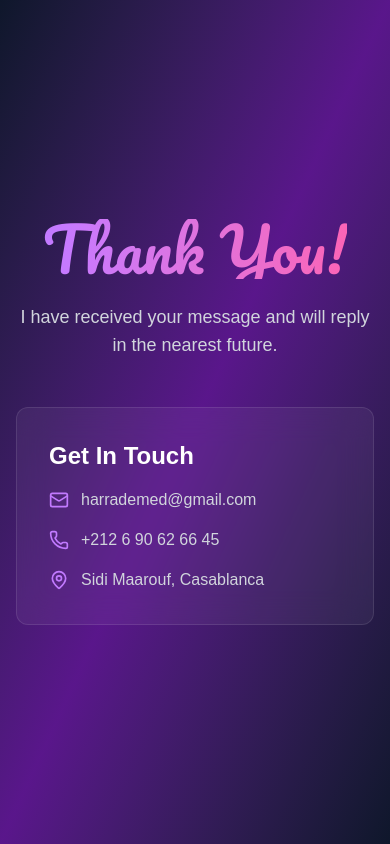
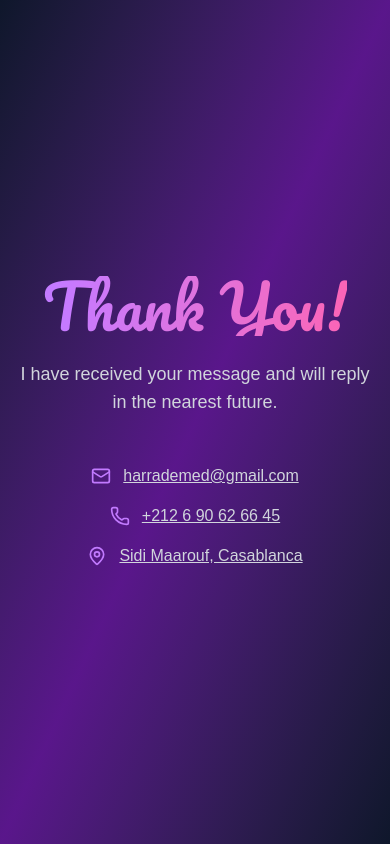
Before and after one commit to Medharrad/my_portfolio, a Next.js app: page /thank-you in a window 390 px wide. Built offline with nearby package versions, Linux system fonts and the light colour scheme.

Commit message:
update CV and thank you page , enhance small screens displays

```diff
--- a/src/app/page.tsx
+++ b/src/app/page.tsx
@@ -470,11 +470,12 @@ export default function Portfolio() {
         </div>
       </section >
 
-    {/* Experience Section */ }
-    < section id = "experience" className = "py-20" >
+      {/* Experience Section */}
+      < section id="experience" className="py-20" >
         <div className="max-w-7xl mx-auto px-4 sm:px-6 lg:px-8">
           <h2 className="text-4xl font-bold mb-16 text-center">
-          Experience & <span className="bg-gradient-to-r from-purple-400 to-pink-400 bg-clip-text text-transparent">Education</span>
+            <span className='block inline '>Experience</span>
+            <span className="hidden lg:inline bg-gradient-to-r from-purple-400 to-pink-400 bg-clip-text text-transparent"> & Education</span>
           </h2>
           <div className="grid lg:grid-cols-2 gap-12">
             {/* Work Experience */}
@@ -502,14 +503,18 @@ export default function Portfolio() {
               }].map((job, idx) => (
                 <div key={idx} className="bg-white/5 p-6 rounded-xl border border-white/10 hover:border-purple-400/50 transition">
                   <div className="flex justify-between mb-4">
-                  <div>
+                    <div className="flex flex-col sm:flex-row sm:items-center gap-1">
                       <h4 className="text-xl font-semibold">{job.role}</h4>
-                    <a href={job.link} className="text-purple-400 hover:text-purple-300 transition-colors">
+                      <a
+                        href={job.link}
+                        className="text-purple-400 hover:text-purple-300 transition-colors sm:ml-2 text-base sm:text-lg break-words"
+                        style={{ wordBreak: 'break-word' }}
+                      >
                         {job.company}
                       </a>
                     </div>
                     <span className="text-gray-400 text-sm flex items-center gap-1">
-                    <Calendar size={16} /> {job.period}
+                      <Calendar size={16} className='hidden lg:inline' /> {job.period}
                     </span>
                   </div>
                   <p className="text-gray-300 mb-4">{job.desc}</p>
@@ -539,7 +544,9 @@ export default function Portfolio() {
             </div>
 
             {/* Education */}
+
             <div className="space-y-8">
+              <h2 className="block sm:hidden text-4xl font-bold mb-16 text-center">Education</h2>
               {[
                 {
                   degree: "Bachelor's in Math & Computer Science",
@@ -547,7 +554,7 @@ export default function Portfolio() {
                   year: "2020 – 2022"
                 },
                 {
-                degree: "DEUG in Math & Computer Science",
+                  degree: "General Academic Studies Degree in Math & Computer Science",
                   school: "University Ibn Zohr Agadir",
                   year: "2017 – 2020"
                 },
@@ -573,8 +580,8 @@ export default function Portfolio() {
         </div>
       </section >
 
-    {/* Projects Section */ }
-    < section id = "projects" className = "py-20 bg-slate-900" >
+      {/* Projects Section */}
+      < section id="projects" className="py-20 bg-slate-900" >
         <div className="max-w-7xl mx-auto px-4 sm:px-6 lg:px-8">
           <h2 className="text-4xl font-bold mb-12 text-center">
             Featured <span className="bg-gradient-to-r from-purple-400 to-pink-400 bg-clip-text text-transparent">Projects</span>
@@ -659,8 +666,8 @@ export default function Portfolio() {
         </div>
       </section >
 
-    {/* Contact Section */ }
-    < section id = "contact" className = "py-20 bg-slate-800" >
+      {/* Contact Section */}
+      < section id="contact" className="py-20 bg-slate-800" >
         <div className="max-w-4xl mx-auto px-4 sm:px-6 lg:px-8">
           <h2 className="text-4xl font-bold mb-16 text-center">
             Get In <span className="bg-gradient-to-r from-purple-400 to-pink-400 bg-clip-text text-transparent">Touch</span>
@@ -748,8 +755,8 @@ export default function Portfolio() {
         </div>
       </section >
 
-    {/* Footer */ }
-    < footer className = "border-t border-white/10 py-8 bg-slate-900" >
+      {/* Footer */}
+      < footer className="border-t border-white/10 py-8 bg-slate-900" >
         <div className="max-w-7xl mx-auto px-4 sm:px-6 lg:px-8">
           <div className="text-center text-gray-400">
             <p>&copy; 2025 Mohamed HARRAD. All rights reserved.</p>
--- a/src/app/thank-you/page.tsx
+++ b/src/app/thank-you/page.tsx
@@ -19,20 +19,36 @@ export default function ThankYou() {
         I have received your message and will reply in the nearest future.
       </p>
 
-      <div className="bg-white/5 p-8 rounded-xl border border-white/10 backdrop-blur-lg max-w-md w-full space-y-6">
-        <h2 className="text-2xl font-semibold mb-4">Get In Touch</h2>
-        <div className="space-y-4 text-gray-300">
-          <div className="flex items-center gap-3">
+      <div className="max-w-4xl mx-auto px-4 sm:px-6 lg:px-8">
+        <div className="space-y-4">
+              <div className="flex items-center gap-3 justify-center">
                 <Mail className="text-purple-400" size={20} />
-            <span>harrademed@gmail.com</span>
+                <a
+                  href="mailto:harrademed@gmail.com"
+                  className="text-gray-300 hover:text-purple-400 transition-colors underline"
+                >
+                  harrademed@gmail.com
+                </a>
               </div>
-          <div className="flex items-center gap-3">
+              <div className="flex items-center gap-3 justify-center">
                 <Phone className="text-purple-400" size={20} />
-            <span>+212 6 90 62 66 45</span>
+                <a
+                  href="tel:+212690626645"
+                  className="text-gray-300 hover:text-purple-400 transition-colors underline"
+                >
+                  +212 6 90 62 66 45
+                </a>
               </div>
-          <div className="flex items-center gap-3">
+              <div className="flex items-center gap-3 justify-center">
                 <MapPin className="text-purple-400" size={20} />
-            <span>Sidi Maarouf, Casablanca</span>
+                <a
+                  href="https://www.google.com/maps/search/?api=1&query=Sidi+Maarouf,+Casablanca"
+                  target="_blank"
+                  rel="noopener noreferrer"
+                  className="text-gray-300 hover:text-purple-400 transition-colors underline"
+                >
+                  Sidi Maarouf, Casablanca
+                </a>
               </div>
             </div>
       </div>
```
Also changed, not shown: 1 other file (tests, documents, lock files or other folders). Lines whose indentation alone changed are shown as unchanged.
